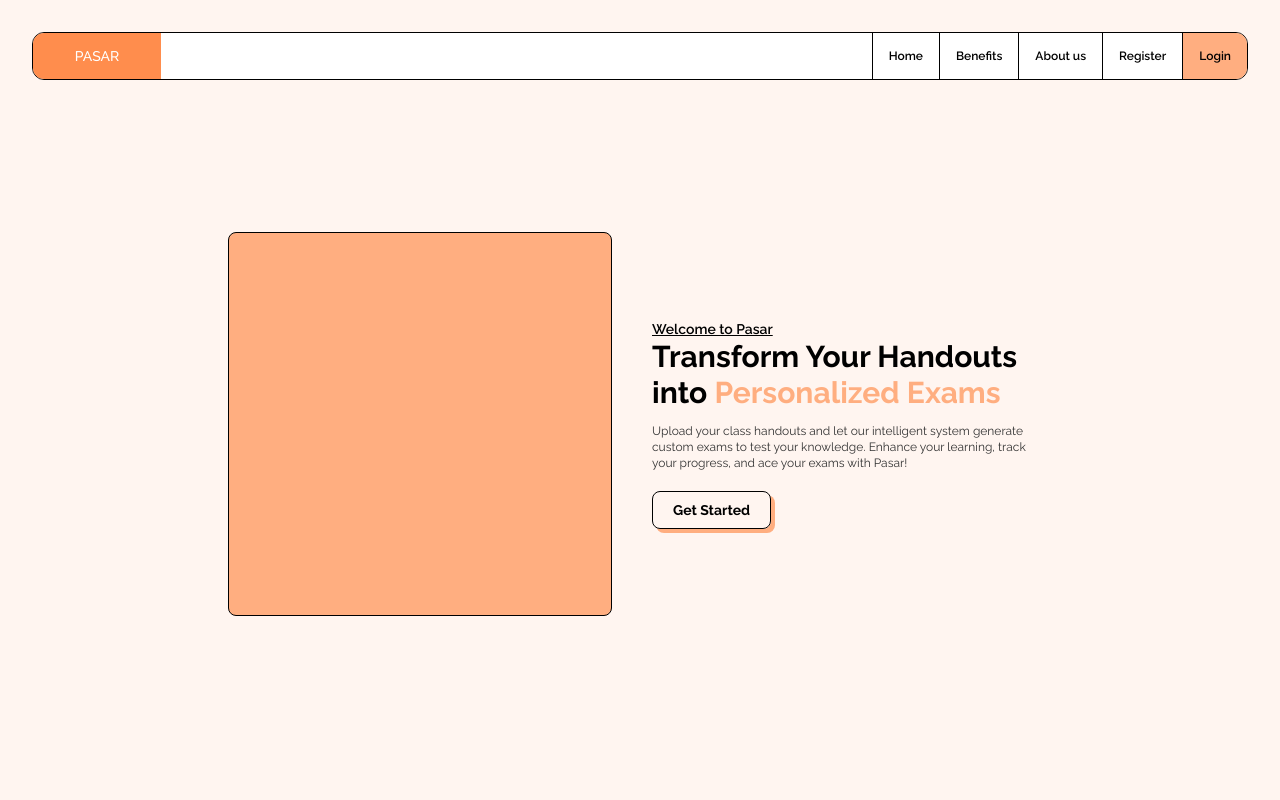
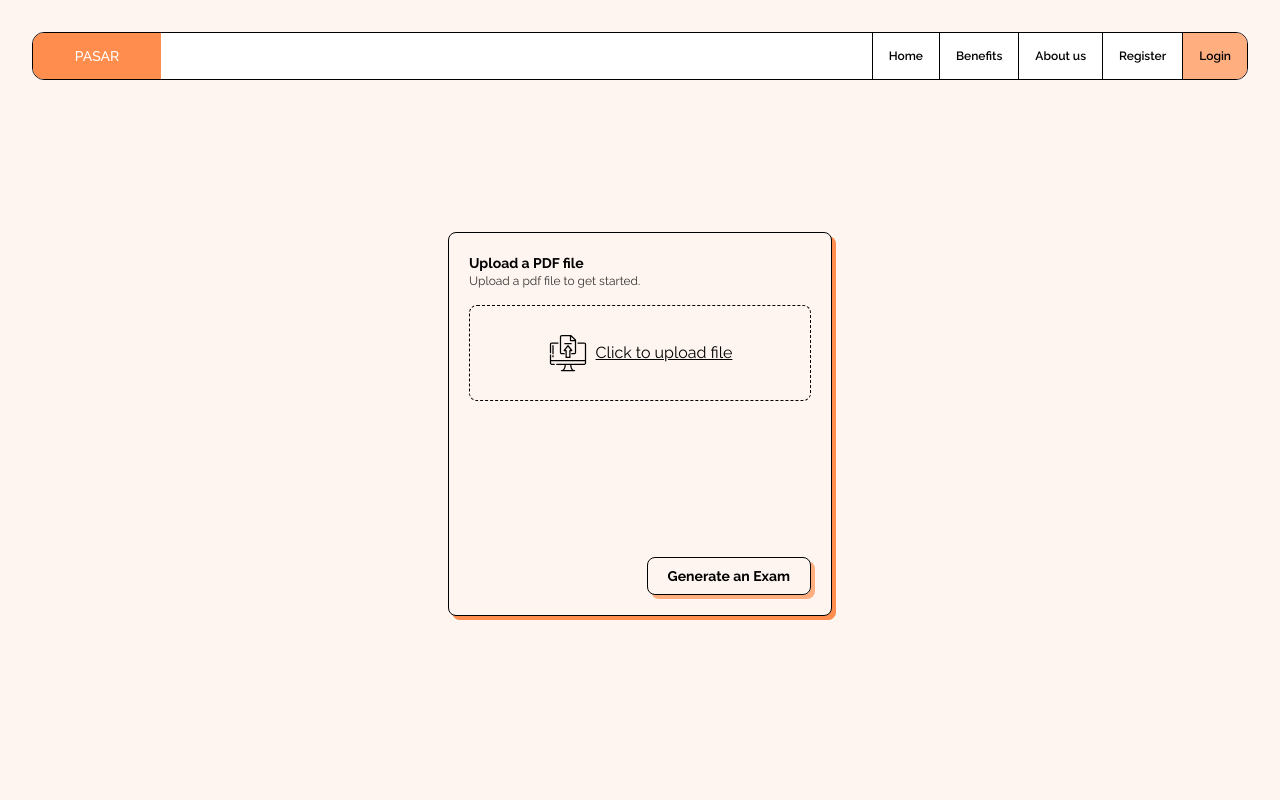
Before and after one commit to leynnnnnn0/pasar, a Vue app: page / in a window 1280 px wide. Shown: the top 800 px of the page. Built offline with nearby package versions, Linux system fonts and the light colour scheme.

Commit message:
added home home view for authorized users

```diff
--- a/src/App.vue
+++ b/src/App.vue
@@ -1,13 +1,6 @@
 <script setup>
-import HomeView from "./views/HomeView.vue";
-import AboutView from "./views/BenefitsView.vue";
-import FooterView from "./views/FooterView.vue";
 </script>
 
 <template>
-  <div>
-    <HomeView/>
-    <AboutView/>
-    <FooterView/>
-  </div>
+  <RouterView/>
 </template>
--- /dev/null
+++ b/src/components/PrimaryButton.vue
@@ -0,0 +1,12 @@
+<script setup>
+defineProps({
+  title: {
+    type: String
+  }
+})
+</script>
+
+<template>
+  <button class="hover:bg-secondary transition-colors duration-300 text-sm w-fit mt-5 px-5 shadow-thick shadow-secondary py-2 border border-black rounded-lg font-bold">
+    {{ title }}</button>
+</template>
--- a/src/router/index.js
+++ b/src/router/index.js
@@ -1,9 +1,20 @@
 import {createRouter, createWebHistory} from 'vue-router';
+import HomeView from "../views/HomeView.vue";
+import WelcomeView from "../views/WelcomeView.vue";
 
 const router = createRouter({
     history: createWebHistory(import.meta.env.BASE_URL),
     routes: [
-
+        {
+            path: '/',
+            name: 'home',
+            component: HomeView,
+        },
+        {
+            path: '/welcome',
+            name: 'welcome',
+            component: WelcomeView,
+        }
     ],
 })
 export default router;
--- a/src/views/HomeView.vue
+++ b/src/views/HomeView.vue
@@ -1,26 +1,29 @@
 <script setup>
+import H1 from "../components/H1.vue";
 import Navigation from "../components/Navigation.vue";
+import Title from "../components/Title.vue";
 import Paragraph from "../components/Paragraph.vue";
-import H1 from "../components/H1.vue";
+import PrimaryButton from "../components/PrimaryButton.vue";
 </script>
 
 <template>
   <div class="flex flex-col p-8 min-h-screen">
     <Navigation/>
-    <div class="flex-1 flex items-center justify-center gap-10">
-      <section class="h-96 w-96 bg-secondary border border-black rounded-lg">
-
-      </section>
-      <section class="flex flex-col w-[400px]">
-          <span class="underline text-sm font-semibold">Welcome to Pasar</span>
-          <H1>Transform Your Handouts into
-            <span class="text-secondary">Personalized Exams</span></H1>
-          <paragraph class="mt-3">
-            Upload your class handouts and let our intelligent system generate custom exams to test your knowledge.
-            Enhance your learning, track your progress, and ace your exams with Pasar!
-          </paragraph>
-          <button class="text-sm w-fit mt-5 px-5 shadow-thick shadow-secondary py-2 border border-black rounded-lg font-bold">Get Started</button>
-      </section>
-    </div>
+    <section class="flex-1 flex flex-col items-center justify-center h-full w-full">
+      <div class="flex flex-col gap-4 p-5 h-96 w-96 bg-primary border border-black rounded-lg shadow-thick shadow-dark-orange">
+        <section>
+          <Title class="text-lg" title="Upload a PDF file"/>
+          <Paragraph>Upload a pdf file to get started.</Paragraph>
+        </section>
+        <section class="flex-1">
+          <div class="relative flex gap-2 items-center justify-center border border-dashed rounded-lg h-24 w-full">
+            <input type="file"  class="absolute inset-0 opacity-0 h-full w-full cursor-pointer">
+            <img src="../assets/file-upload.svg" alt="file upload" class="h-10">
+            <span class="underline">Click to upload file</span>
+          </div>
+        </section>
+        <PrimaryButton class="self-end" title="Generate an Exam"/>
+      </div>
+    </section>
   </div>
 </template>
--- /dev/null
+++ b/src/views/WelcomeView.vue
@@ -0,0 +1,31 @@
+<script setup>
+import Navigation from "../components/Navigation.vue";
+import Paragraph from "../components/Paragraph.vue";
+import H1 from "../components/H1.vue";
+import BenefitsView from "./BenefitsView.vue";
+import FooterView from "./FooterView.vue";
+import PrimaryButton from "../components/PrimaryButton.vue";
+</script>
+
+<template>
+  <div class="flex flex-col p-8 min-h-screen">
+    <Navigation/>
+    <div class="flex-1 flex items-center justify-center gap-10">
+      <section class="h-96 w-96 bg-secondary border border-black rounded-lg">
+      <!--  TODO image-->
+      </section>
+      <section class="flex flex-col w-[400px]">
+          <span class="underline text-sm font-semibold">Welcome to Pasar</span>
+          <H1>Transform Your Handouts into
+            <span class="text-secondary">Personalized Exams</span></H1>
+          <paragraph class="mt-3">
+            Upload your class handouts and let our intelligent system generate custom exams to test your knowledge.
+            Enhance your learning, track your progress, and ace your exams with Pasar!
+          </paragraph>
+          <PrimaryButton title="Get Started"/>
+      </section>
+    </div>
+  </div>
+  <BenefitsView/>
+  <FooterView/>
+</template>
```
Also changed, not shown: src/assets/file-upload.svg (added).
